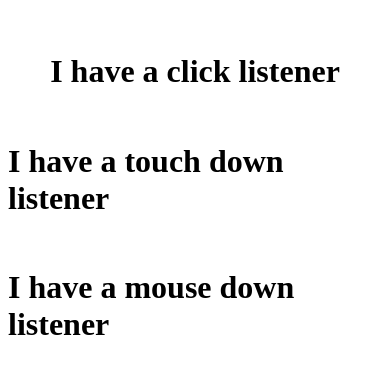
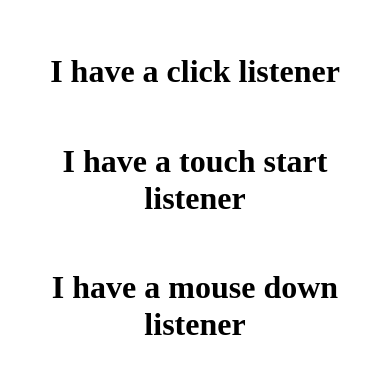
Before and after one commit to cjlindblad/event-listener-test, a plain HTML site: page index.html in a window 390 px wide. Shown: the part 232-606 px from the top of the page. Drawn offline with Linux system fonts and the light colour scheme.

Commit message:
Mobile meta tag.

```diff
--- a/index.html
+++ b/index.html
@@ -1,8 +1,12 @@
 <html>
+
+<head>
+  <meta name="viewport" content="width=device-width, initial-scale=1" />
+</head>
 
 <body>
   <h1 id="click">I have a click listener</h1>
-  <h1 id="touch">I have a touch down listener</h1>
+  <h1 id="touch">I have a touch start listener</h1>
   <h1 id="mouse">I have a mouse down listener</h1>
 </body>
 <script>
@@ -21,6 +25,7 @@
     gap: 10px;
     justify-content: center;
     align-items: center;
+    text-align: center;
   }
 </style>
 
```
